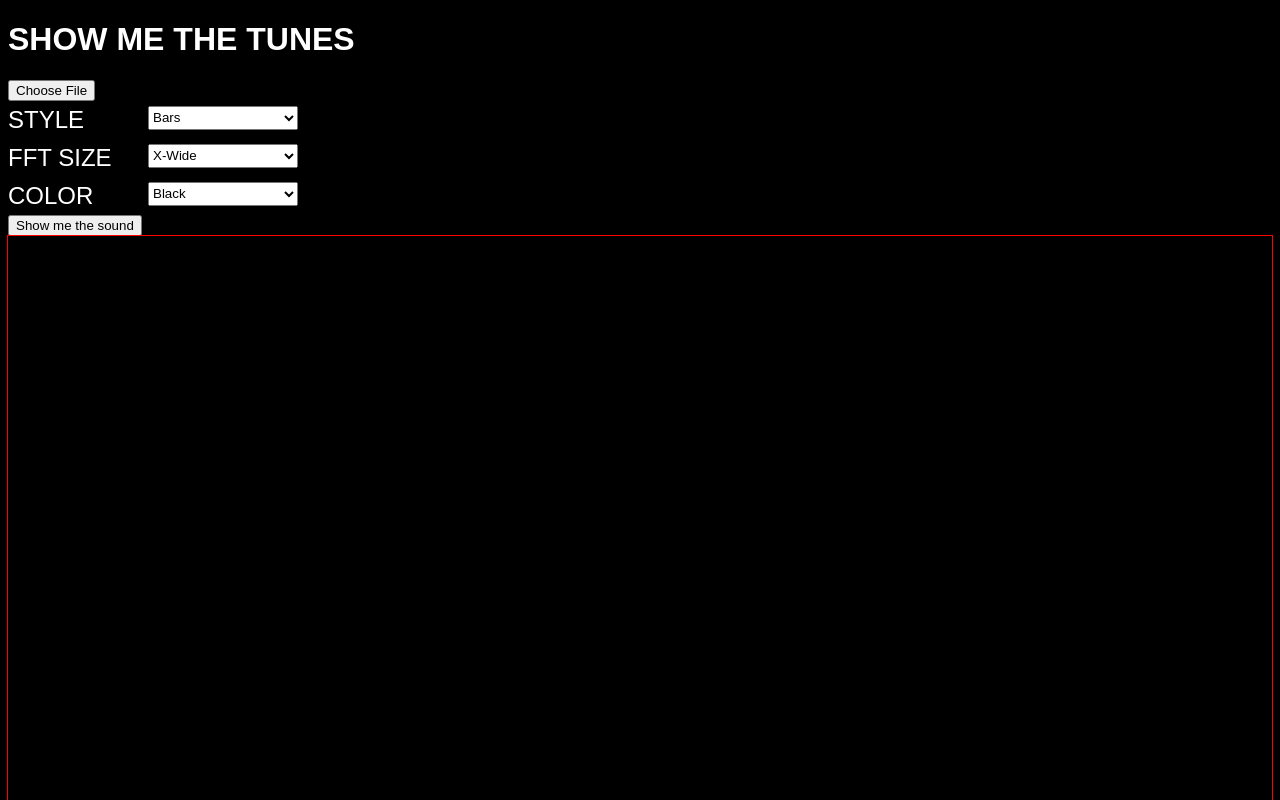
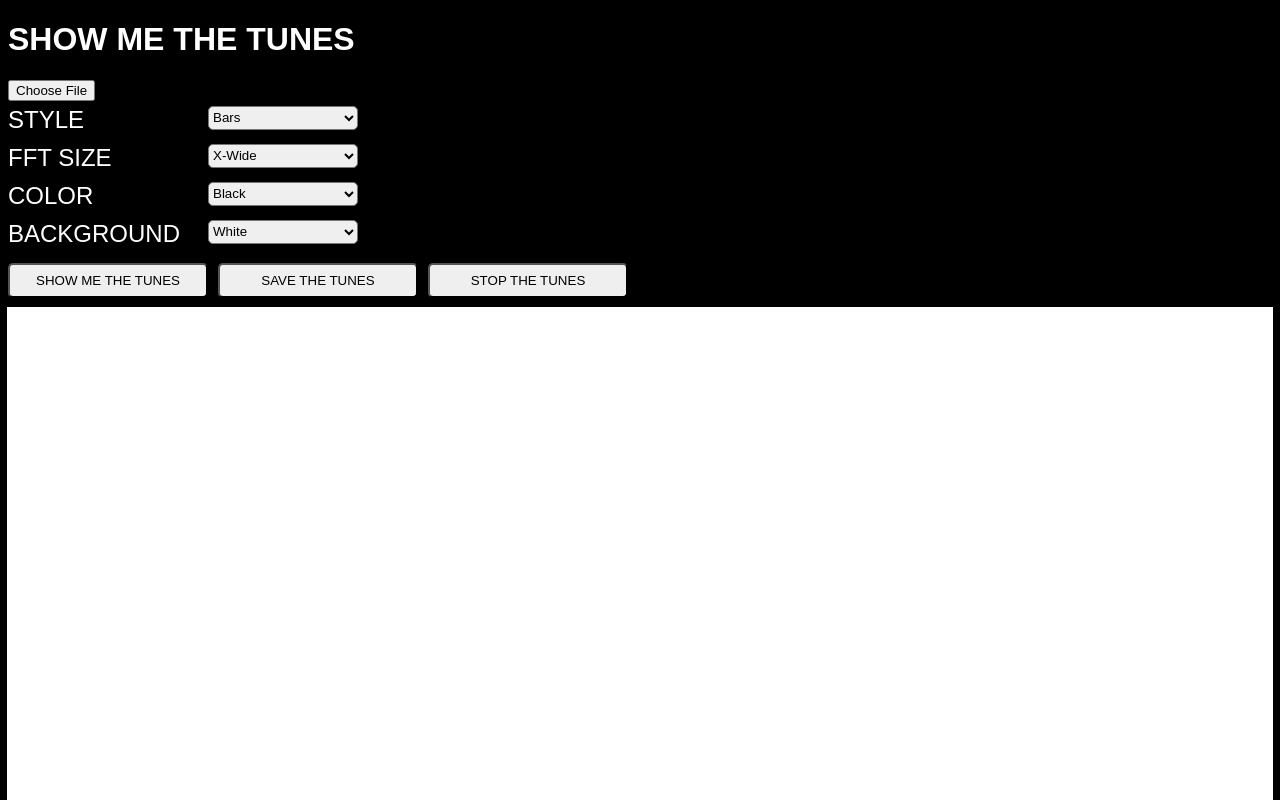
Before and after one commit to JesseKovash/MVP-AudioVisualizer, a React (Create React App) app in the folder audio-visualizer/: page / in a window 1280 px wide. Shown: the top 800 px of the page. Built offline with nearby package versions, Linux system fonts and the light colour scheme.

Commit message:
server and db working properly with postman testing

```diff
--- a/audio-visualizer/package.json
+++ b/audio-visualizer/package.json
@@ -6,6 +6,7 @@
     "@testing-library/jest-dom": "^5.16.2",
     "@testing-library/react": "^12.1.4",
     "@testing-library/user-event": "^13.5.0",
+    "axios": "^0.26.1",
     "react": "^17.0.2",
     "react-dom": "^17.0.2",
     "react-scripts": "5.0.0",
@@ -13,6 +14,7 @@
   },
   "scripts": {
     "start": "react-scripts start",
+    "start-server": "nodemon /index.js",
     "build": "react-scripts build",
     "test": "react-scripts test",
     "eject": "react-scripts eject"
--- a/audio-visualizer/public/styles.css
+++ b/audio-visualizer/public/styles.css
@@ -7,19 +7,39 @@ h1 {
   color: white;
 }
 
-.buttons-container, .width, .color, .file-container {
+.buttons-container, .width, .color, .file-container, .shape {
   color: white;
   font-size: 1.5rem;
   position: relative;
   padding: 5px 0;
 }
 
-.type-select-list, .fft-select-list, .color-select-list, .file-options {
+.type-select-list, .fft-select-list, .color-select-list, .file-options, .background-select-list, .shape-select-list {
   position: absolute;
   color: black;
-  left: 140px;
+  left: 200px;
   height: 1.5rem;
   width: 150px;
+  border-radius: 5px;
+}
+
+.show-tunes-button, .save-tunes-button, .stop-tunes-button  {
+  height: 35px;
+  width: 200px;
+  margin: 10px 10px 10px 0;
+  border-radius: 5px;
+
+}
+
+.show-tunes-button:hover, .save-tunes-button:hover, .stop-tunes-button:hover {
+  background-color: black;
+  border: 1px solid white;
+  color: white;
+  cursor: pointer;
+}
+
+.canvas-buttons {
+
 }
 
 .file-container{
@@ -28,3 +48,7 @@ h1 {
 .file-options {
 
 }
+
+#canvas {
+  background-color: white;
+}
--- a/audio-visualizer/src/components/App.jsx
+++ b/audio-visualizer/src/components/App.jsx
@@ -10,6 +10,8 @@ function App() {
   const [visualType, setVisualType] = useState('bars');
   const [fftChoice, setfftChoice] = useState(64);
   const [colorChoice, setColorChoice] = useState('black');
+  const [backgroundChoice, setBackgroundChoice] = useState('white');
+  // const [shapeChoice, setShapeChoice] = useState('rectangle')
   let fileOptions;
 
   const updateAudioFiles = function (e) {
@@ -32,6 +34,12 @@ function App() {
   const changeColor = function (e) {
     setColorChoice(e.target.value);
   }
+  const changeBackground = function(e) {
+    setBackgroundChoice(e.target.value);
+  }
+  // const changeShape = function(e) {
+  //   setShapeChoice(e.target.value);
+  // }
 
   if (audioFiles.length === 0) {
     fileOptions = null;
@@ -54,6 +62,7 @@ function App() {
       <div className="file-options-container">
         <div className="file-upload-container">
           <input
+            className="file-upload-button"
             type='file'
             accept="audio/*"
             onChange={(e) => { updateAudioFiles(e) }}
@@ -103,6 +112,35 @@ function App() {
               <option value="yellow">Yellow</option>
             </select>
           </div>
+          <div className="color">
+            BACKGROUND
+            <select
+              name="colorSelect"
+              className="background-select-list"
+              onChange={(e) => { changeBackground(e) }}
+            >
+              <option value="white">White</option>
+              <option value="black">Black</option>
+              <option value="gray">Gray</option>
+              <option value="red">Red</option>
+              <option value="green">Green</option>
+              <option value="blue">Blue</option>
+              <option value="purple">Purple</option>
+              <option value="yellow">Yellow</option>
+            </select>
+          </div>
+          {/* <div className="shape">
+            SHAPE
+            <select
+              name="shapeSelect"
+              className="shape-select-list"
+              onChange={(e) => { changeShape(e) }}
+            >
+              <option value="rectangle">Rectangle</option>
+              <option value="square">Square</option>
+              <option value="round">Round</option>
+            </select>
+          </div> */}
           {/* <div className="width">Choose fill</div> */}
         </div>
       </div>
@@ -111,6 +149,8 @@ function App() {
         visualType={visualType}
         fftChoice={fftChoice}
         colorChoice={colorChoice}
+        backgroundChoice={backgroundChoice}
+        // shapeChoice={shapeChoice}
       />
     </div>
   );
--- a/audio-visualizer/src/components/canvas.jsx
+++ b/audio-visualizer/src/components/canvas.jsx
@@ -1,40 +1,23 @@
 import App from './App.jsx';
 import { useEffect, useState, useRef } from 'react';
-// import { recordingOne, recordingTwo } from '../sampleAudio/recordings.js'
-// import { NewRecording } from '../sampleAudio/NewRecording.mp3'
+
 function Canvas(props) {
-  console.log('canvas rendering')
   const canvasContainerRef = useRef(null);
   const canvasRef = useRef(null);
   const audioControlsRef = useRef(null);
   const audioElement = document.getElementById("audioControls");
   const [audioNode, setaudioNode] = useState(false);
 
-  console.log("audioNode at render: ", audioNode)
-  // const [analyser, setanalyser] = useState();
   let myReq;
   let eraseContext;
-  // let audioNode;
   let analyser = window.jk_visualizer_analyser;
-  // let ctx;
   let audioContext = window.jk_audioContext;
-  // const [audioSrc, setAudioSrc] = useState();
-  // const [audioFiles, setAudioFiles] = useState([]);
 
-  // const updateAudioFiles = function(e) {
-  //   let uploadedFile = URL.createObjectURL(e.target.files[0]);
-  //   setAudioSrc(uploadedFile);
-  //   setAudioFiles([...audioFiles, uploadedFile])
-  // }
-  console.log('loading: ', analyser)
   const showMeTheTunes = function () {
-    console.log('infunction: ', props.visualType);
-    console.log("audioContext at start: ", audioContext)
     const canvasElement = document.getElementById("canvas");
-    // canvasElement.width = window.innerWidth * 0.6;
-    // canvasElement.height = window.innerHeight * 0.3;
-    canvasElement.width = 640;
-    canvasElement.height = 320;
+    canvasElement.width = canvasElement.offsetWidth || 640;
+    canvasElement.height = canvasElement.width * 0.56;
+    console.log(canvasElement.offsetWidth)
 
     const ctx = canvasElement.getContext("2d");
     window.jk_ctx = ctx;
@@ -45,18 +28,12 @@ function Canvas(props) {
       audioContext = window.jk_audioContext;
     }
     if (!audioNode) {
-      console.log('creating media element')
-      console.log('audioNode in 1: ', audioNode)
-      console.log('audioContext in 1: ', audioContext)
       let audioSource = audioContext.createMediaElementSource(audioElement);
-      // let newNode = audioContext.createAnalyser();
       window.jk_visualizer_analyser = audioContext.createAnalyser();
       analyser = window.jk_visualizer_analyser;
       audioSource.connect(analyser);
       analyser.connect(audioContext.destination);
-      // window.jk_visualizer_analyser = analyser;
       setaudioNode(true);
-      console.log('changedaudio: ', audioNode)
     }
 
     analyser.fftSize = props.fftChoice;
@@ -65,10 +42,8 @@ function Canvas(props) {
     const barWidth = (canvasElement.width / bufferLength);
     let barHeight;
     let x;
-    console.log('Before animate: ', props.visualType);
 
     const animate = function () {
-      console.log('in animate: ', props.visualType);
       ctx.clearRect(0, 0, canvasElement.width, canvasElement.height);
       x = 0;
       analyser.getByteFrequencyData(dataArray);
@@ -123,6 +98,9 @@ function Canvas(props) {
   }
 
   const stopAnimation = function (req, ctx) {
+    console.log('inside stop tunes')
+    audioElement.pause();
+    audioElement.currentTime = 0;
     window.cancelAnimationFrame(req)
     ctx?.clearRect(0, 0, 640, 320);
   }
@@ -145,12 +123,16 @@ function Canvas(props) {
         src={props.audioSrc}
         onEnded={() => stopAnimation(window.jk_req, window.jk_ctx)}
       ></audio>
-      <button onClick={showMeTheTunes}>Show me the sound</button>
+      <div className="canvas-buttons">
+      <button className="show-tunes-button" onClick={showMeTheTunes}>SHOW ME THE TUNES</button>
+      <button className="save-tunes-button" onClick={()=>{}}>SAVE THE TUNES</button>
+      <button className="stop-tunes-button" onClick={(req, ctx)=>(stopAnimation(req, ctx))}>STOP THE TUNES</button>
+      </div>
       <canvas
         id="canvas"
         ref={canvasRef}
         // onClick={()=>(showMeTheTunes())}
-        style={{ outline: '1px solid red', width: '100%' }}
+        style={{ outline: '1px solid white', width: '100%', backgroundColor: props.backgroundChoice }}
       ></canvas>
     </div>
   );
--- /dev/null
+++ b/package.json
@@ -0,0 +1,5 @@
+{
+  "dependencies": {
+    "mongoose": "^6.2.6"
+  }
+}
```
Also changed, not shown: audio-visualizer/database/index.js (added, +35 -0 lines), 1 other file (tests, documents, lock files or other folders).
